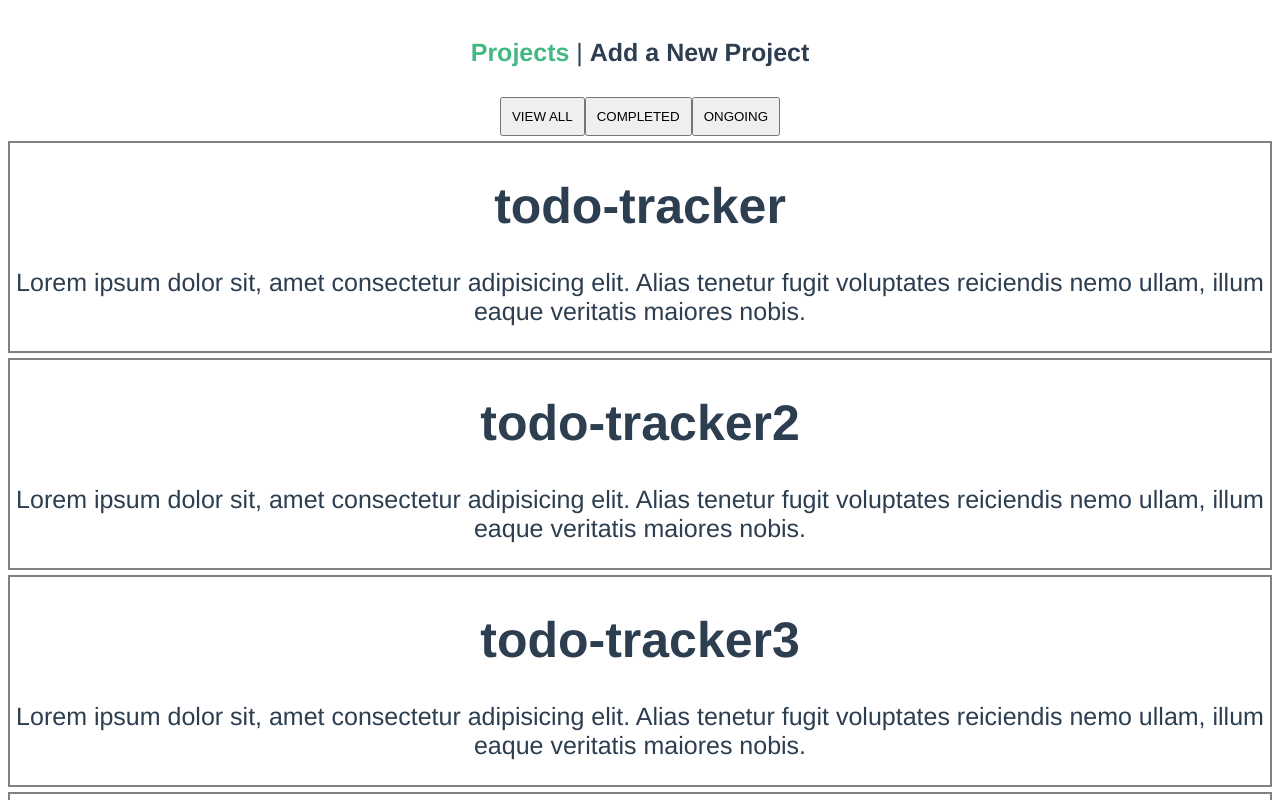
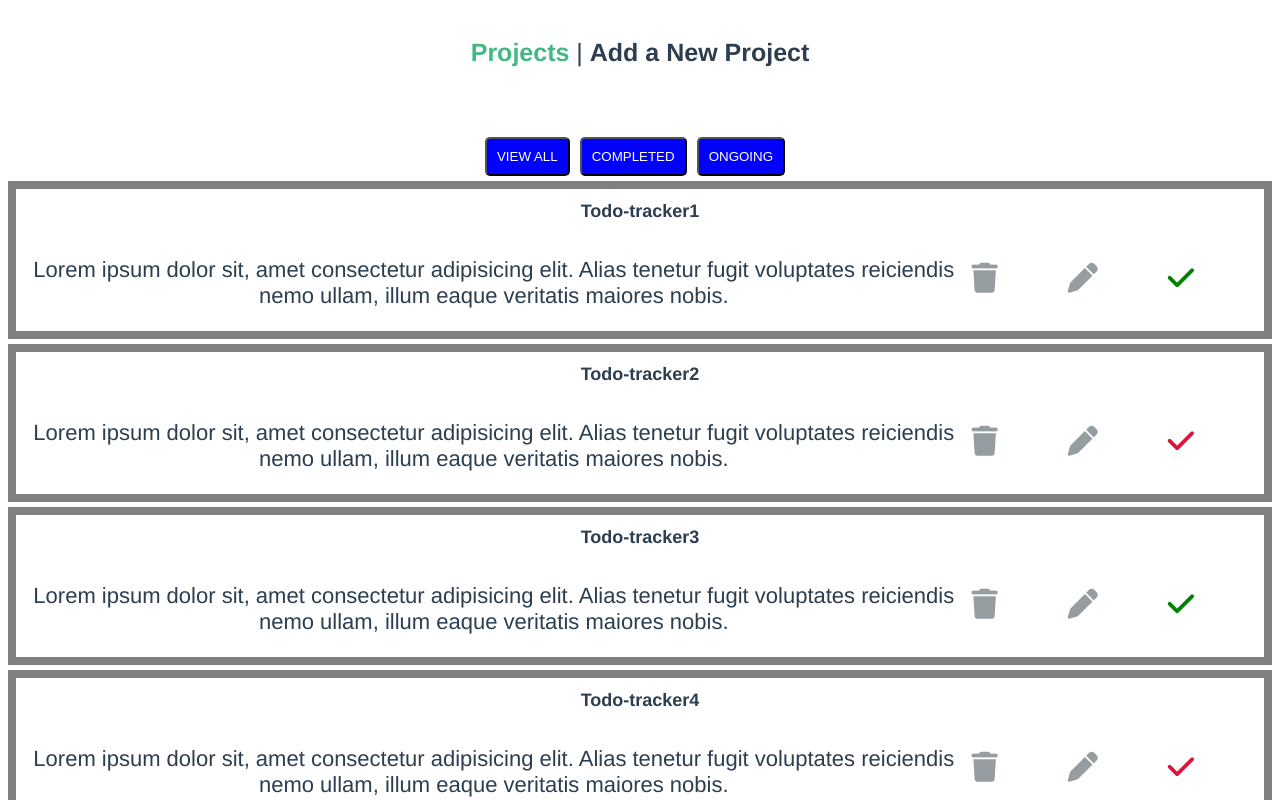
Before and after one commit to mukeshsin/vue-project-tracker, a Vue app: page / in a window 1280 px wide. Shown: the top 800 px of the page. Built offline with nearby package versions, Linux system fonts and the light colour scheme.

Commit message:
add icons and add method on this

```diff
--- a/public/index.html
+++ b/public/index.html
@@ -6,6 +6,7 @@
     <meta name="viewport" content="width=device-width,initial-scale=1.0">
     <link rel="icon" href="<%= BASE_URL %>favicon.ico">
     <title><%= htmlWebpackPlugin.options.title %></title>
+
   </head>
   <body>
     <noscript>
@@ -13,5 +14,6 @@
     </noscript>
     <div id="app"></div>
     <!-- built files will be auto injected -->
+    <script src="https://kit.fontawesome.com/43efce05f5.js" crossorigin="anonymous"> </script>
   </body>
 </html>
--- a/src/App.vue
+++ b/src/App.vue
@@ -7,17 +7,8 @@
 </template>
 
 <script>
-import {
-    todoData
-} from './components/todoData'
-
 export default {
     name: 'app',
-    lists: [todoData],
-
-    mounted() {
-        localStorage.setItem("todoLists", JSON.stringify(this.todoList));
-    }
 
 }
 </script>
--- a/src/components/todoData.js
+++ b/src/components/todoMixin.js
@@ -1,9 +1,9 @@
-export const todoData= {
+export const todoMixin = {
   data() {
     return {
-      todoList: [
+      todos: [
         {
-          name: "todo-tracker",
+          name: "Todo-tracker1",
           description:
             "Lorem ipsum dolor sit, amet consectetur adipisicing elit. Alias tenetur fugit voluptates reiciendis nemo ullam, illum eaque veritatis maiores nobis.",
           isComplete: true,
@@ -11,7 +11,7 @@ export const todoData= {
           id: 1,
         },
         {
-          name: "todo-tracker2",
+          name: "Todo-tracker2",
           description:
             "Lorem ipsum dolor sit, amet consectetur adipisicing elit. Alias tenetur fugit voluptates reiciendis nemo ullam, illum eaque veritatis maiores nobis.",
           isComplete: false,
@@ -19,7 +19,7 @@ export const todoData= {
           id: 2,
         },
         {
-          name: "todo-tracker3",
+          name: "Todo-tracker3",
           description:
             "Lorem ipsum dolor sit, amet consectetur adipisicing elit. Alias tenetur fugit voluptates reiciendis nemo ullam, illum eaque veritatis maiores nobis.",
           isComplete: true,
@@ -27,7 +27,7 @@ export const todoData= {
           id: 3,
         },
         {
-          name: "todo-tracker4",
+          name: "Todo-tracker4",
           description:
             "Lorem ipsum dolor sit, amet consectetur adipisicing elit. Alias tenetur fugit voluptates reiciendis nemo ullam, illum eaque veritatis maiores nobis.",
           isComplete: false,
@@ -35,13 +35,12 @@ export const todoData= {
           id: 4,
         },
       ],
-
       newTodo: {
-        name: "",
-        description: "",
+        name: '',
+        description: '',
         isComplete: false,
         showDes: false,
-        id: "",
+        id: ''
       },
     };
   },
--- a/src/main.js
+++ b/src/main.js
@@ -2,4 +2,5 @@ import { createApp } from 'vue'
 import App from './App.vue'
 import router from './router'
 
+
 createApp(App).use(router).mount('#app')
--- a/src/views/addProject.vue
+++ b/src/views/addProject.vue
@@ -2,34 +2,37 @@
 <div class="projectWrapper">
     <form class="form">
         <label class="formLabel">TITLE</label>
-        <input type="text" class="inputInfo" v-model="name" />
+        <input type="text" class="inputInfo" v-model="newTodo.name" />
         <label class="formLabel">DETAILS</label>
-        <textarea row="10" class="textInfo" v-model="description"></textarea>
+        <textarea row="10" class="textInfo" v-model="newTodo.description"></textarea>
         <button @click.prevent="formSubmit" class="formBtn">Add Project</button>
     </form>
-
 </div>
 </template>
 
 <script>
+import {
+    todoMixin
+} from '../components/todoMixin'
 export default {
     name: "addProject",
+    mixins: [todoMixin],
+    data() {
+        return {}
+    },
 
-    data() {
-        return {
-            a: [],
-        };
-    },
-    props: ["todos"],
     methods: {
         formSubmit() {
-            this.a = JSON.parse(localStorage.getItem("todoss"));
-            this.newTodo.id = this.a.length;
-            this.a.push(this.newTodo);
-            localStorage.setItem("todoss", JSON.stringify(this.a));
-        },
-    },
-};
+
+            this.todos.push(this.newTodo);
+            this.newTodo = {
+                name: '',
+                description: ''
+            };
+        }
+    }
+
+}
 </script>
 
 <style>
--- a/src/views/viewProject.vue
+++ b/src/views/viewProject.vue
@@ -1,78 +1,72 @@
 <template>
-<div class="viewAllProject">
+<div class="projectContainer">
+    <div class="viewproject" v-show="!showForm">
         <div class="allBtn">
             <button @click.prevent="viewAll" class="viewBtn">VIEW ALL</button>
-        <button @click.prevent="completed" class="viewBtn">COMPLETED</button>
-        <button @click.prevent="ongoing" class="viewBtn">ONGOING</button>
+            <button @click.prevent="completed" class="completeBtn">COMPLETED</button>
+            <button @click.prevent="ongoing" class="ongoingBtn">ONGOING</button>
+        </div>
 
-    </div>
         <div v-for="todo in filteredTodos" :key="todo.id" class="wrap">
-        <h1 class="todoHead">{{todo.name}}</h1>
-        <p>{{todo.description}}</p>
+            <div class="border-1" :class="todo.isComplete ? 'comp' : 'incomp'"></div>
+            <h1 class="todoHead">{{ todo.name }}</h1>
 
-        <div class="icon" @click="deleteTask(todo.id)">
-            <i class="fa-solid fa-trash"></i>
+            <div class="font-icon">
+                <div class="icon" :class="todo.isComplete ? 'iconComp' : 'iconIncomp'" @click="taskCheck(filteredTodos.indexOf(todo))">
+                    <i class="fa-solid fa-check"></i>
                 </div>
                 <div class="icon" @click="updateTask(filteredTodos.indexOf(todo))">
                     <i class="fa-sharp fa-solid fa-pen"></i>
                 </div>
-        <div class="icon" :class="todo.isComplete ? 'iconComp' : 'iconIncomp'" @click="taskCheck(filteredTodos.indexOf(todo))">
-            <i class="fa-solid fa-check"></i>
+                <div class="icon" @click="deleteTask(todo.id)">
+                    <i class="fa-solid fa-trash"></i>
                 </div>
             </div>
+            <div class="border-2" :class="todo.isComplete ? 'comp' : 'incomp'"></div>
+            <p class="todoPara">{{ todo.description }}</p>
 
+        </div>
+    </div>
+    <div class="formWrapper" v-show="showForm">
+        <form class="form">
+            <label class="formLabel">TITLE</label>
+            <input type="text" class="inputInfo" v-model="newTodo.name" />
+            <label class="formLabel">DETAILS</label>
+            <textarea row="10" class="textInfo" v-model="newTodo.description"></textarea>
+            <button @click.prevent="updateTodo" class="formBtn">
+                Update Project
+            </button>
+        </form>
+    </div>
 </div>
 </template>
 
 <script>
+import {
+    todoMixin
+} from "../components/todoMixin";
 export default {
     name: "viewProject",
+    mixins: [todoMixin],
+
     data() {
         return {
+            status: "all",
+            showForm: false,
 
-            todos: [{
-                    name: "todo-tracker",
-                    description: "Lorem ipsum dolor sit, amet consectetur adipisicing elit. Alias tenetur fugit voluptates reiciendis nemo ullam, illum eaque veritatis maiores nobis.",
-                    isComplete: true,
-                    showDes: false,
-                    id: 1,
-                },
-                {
-                    name: "todo-tracker2",
-                    description: "Lorem ipsum dolor sit, amet consectetur adipisicing elit. Alias tenetur fugit voluptates reiciendis nemo ullam, illum eaque veritatis maiores nobis.",
-                    isComplete: false,
-                    showDes: false,
-                    id: 2,
-                },
-                {
-                    name: "todo-tracker3",
-                    description: "Lorem ipsum dolor sit, amet consectetur adipisicing elit. Alias tenetur fugit voluptates reiciendis nemo ullam, illum eaque veritatis maiores nobis.",
-                    isComplete: true,
-                    showDes: false,
-                    id: 3,
-                },
-                {
-                    name: "todo-tracker4",
-                    description: "Lorem ipsum dolor sit, amet consectetur adipisicing elit. Alias tenetur fugit voluptates reiciendis nemo ullam, illum eaque veritatis maiores nobis.",
-                    isComplete: false,
-                    showDes: false,
-                    id: 4,
+        };
     },
 
-            ],
-            status: "all",
-        };
-    },
     computed: {
         filteredTodos() {
             if (this.status === "all") {
                 return this.todos;
             } else if (this.status === "completed") {
-                return this.todos.filter(todo => todo.isComplete);
+                return this.todos.filter((todo) => todo.isComplete);
             } else {
-                return this.todos.filter(todo => !todo.isComplete);
+                return this.todos.filter((todo) => !todo.isComplete);
             }
-        }
+        },
     },
     methods: {
         viewAll() {
@@ -85,46 +79,151 @@ export default {
             this.status = "ongoing";
         },
 
-        // taskCheck(key) {
+        taskCheck(key) {
+            this.todos[key].isComplete = !this.todos[key].isComplete;
+        },
+        deleteTask(key) {
+            this.todos = this.todos.filter((todo) => todo.id != key);
+            this.todos = this.todos.filter((todo) => todo.id != key);
+        },
+        updateTask(key) {
+            this.showForm = true;
+            this.newTodo.id = key;
+            this.newTodo.name = this.todos[key].name;
+            this.newTodo.description = this.todos[key].description;
+            this.newTodo.isComplete = this.todos[key].isComplete;
 
-        //     this.todos[key].isComplete = !this.todos[key].isComplete
-        //     localStorage.setItem("todoss", JSON.stringify(this.todos));
-        // },
-        // deleteTask(key) {
-        //     this.todos = this.todos.filter((todo) => todo.id != key);
-        //     this.todos = this.todos.filter((todo) => todo.id != key);
-        //     localStorage.setItem("todoss", JSON.stringify(this.todos));
-        // },
-        // updateTask(key) {
-        //     this.newTodo.name = this.todos[key].name;
-        //     this.newTodo.description = this.todos[key].description;
-        //     this.showForm = true;
-        //     this.newTodo.id = key;
-        //     this.newTodo.isComplete = this.todos[key].isComplete;
-        // },
-    }
+        },
+
+        updateTodo(key) {
+            this.showForm = false;
+            key = this.newTodo.id;
+            this.todos[key].name = this.newTodo.name;
+            this.todos[key].description = this.newTodo.description;
+        },
+    },
 };
 </script>
 
 <style scoped>
 .viewBtn {
     padding: 10px;
+    color: white;
+    background-color: blue;
+    margin-right: 10px;
+    border-radius: 5px;
+}
 
+.completeBtn {
+    padding: 10px;
+    color: white;
+    background-color: blue;
+    margin-right: 10px;
+    border-radius: 5px;
+}
+
+.ongoingBtn {
+    padding: 10px;
+    color: white;
+    background-color: blue;
+    margin-right: 10px;
+    border-radius: 5px;
 }
 
 .todoHead {
-    background-color: white;
+    font-size: 18px;
+}
+
+.todoPara {
+    font-size: 22px;
 }
 
 .wrap {
-    border: 2px solid grey;
+    border: 8px solid grey;
     margin-top: 5px;
+}
+
+.viewproject {
+    margin-top: 40px;
+    display: flex;
+    flex-direction: column;
 }
 
 .icon {
     font-size: 30px;
     color: #959da1;
     margin-right: 70px;
+    float: right;
+}
+
+.font-icon {
+    margin-top: 40px;
+}
+
+.i {
+    cursor: pointer;
+}
+
+.formWrapper {
+    background-color: white;
+    margin-left: 50px;
+    margin-right: 50px;
+    margin-top: 10px;
+    align-items: left;
+    text-align: left;
+    display: flex;
+    border-radius: 10px;
+    border: 8px solid #f2f2f2;
+}
+
+.inputInfo {
+    border: none;
+    border-bottom: 1px solid black;
+}
+
+.form {
+    display: flex;
+    flex-direction: column;
+    margin-top: 40px;
+    width: 90%;
+    margin-bottom: 30px;
+    margin-left: 60px;
+}
+
+.formLabel {
+    color: #959da1;
+    font-size: 22px;
+    margin-bottom: 10px;
+}
+
+.textarea {
+    width: 90%;
+    border-color: #bec2c4;
+    margin-top: 10px;
+    font-size: 20px;
+    color: gray;
+}
+
+.formBtn {
+    width: 200px;
+    height: 30px;
+    align-items: center;
+    margin-left: 38%;
+    margin-top: 30px;
+    margin-bottom: 20px;
+    border-radius: 8px;
+    border: none;
+    background-color: rgb(72, 155, 130);
+    color: white;
+    font-size: 22px;
+}
+
+.comp {
+    background-color: green;
+}
+
+.incomp {
+    background-color: crimson;
 }
 
 .iconComp {
@@ -135,7 +234,17 @@ export default {
     color: crimson;
 }
 
-.i {
-    cursor: pointer;
+.border-1 {
+    width: 7px;
+    height: 100%;
+    border-top-left-radius: 5px;
+    border-bottom-left-radius: 5px;
+}
+
+.border-2 {
+    width: 8px;
+    height: 105%;
+    border-bottom-left-radius: 5px;
+    margin-top: -5px;
 }
 </style>
```
Lines whose indentation alone changed are shown as unchanged.
